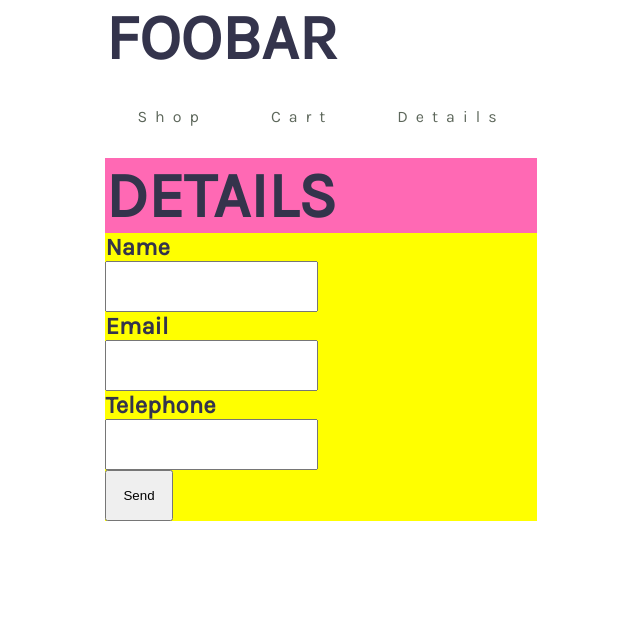
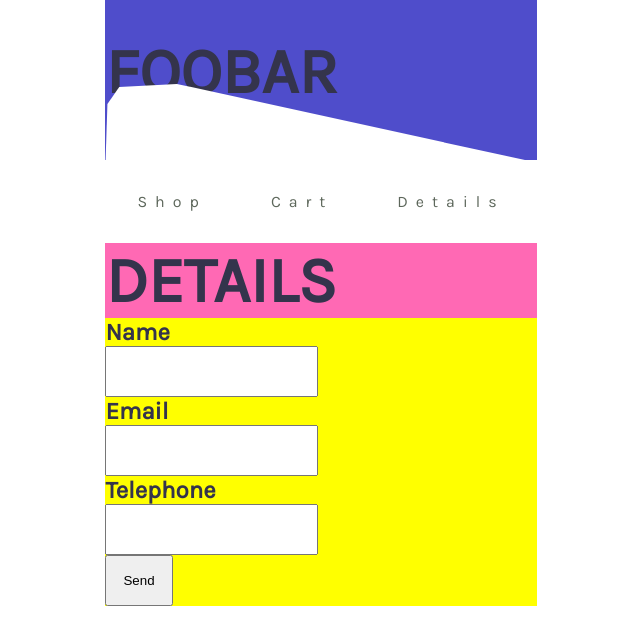
Before and after one commit to Indre101/more-beer-less-tears-form, a React (Create React App) app: page /details in a window 1280 px wide. Shown: the top 644 px of the page, without its empty margins (319-959 px from the left). Built offline with nearby package versions, Linux system fonts and the light colour scheme.

Commit message:
fix clip-path on header

```diff
--- a/src/components/Header.js
+++ b/src/components/Header.js
@@ -4,7 +4,10 @@ import "../App.scss";
 function Header() {
 	return (
 		<div className="site-header">
-			<h1>Foobar</h1>
+			<div class="title">
+				<h1>Foobar</h1>
+			</div>
+			<div className="cloud">Cloud</div>
 		</div>
 	);
 }
--- a/src/components/Product.js
+++ b/src/components/Product.js
@@ -12,8 +12,12 @@ function Product(props) {
 				<h1>Product</h1>
 			</div>
 			<div className="product-page-layout">
-        <div className="product-image">
-          <img src={require(`../assets/images/${label}`)} alt="beer"></img>
+				<div className="product-image-container">
+					<img
+						className="product-image"
+						src={require(`../assets/images/${label}`)}
+						alt="beer"
+					></img>
 				</div>
 				<section className="product-info">
 					<h1>{name}</h1>
--- a/src/components/Shop.js
+++ b/src/components/Shop.js
@@ -50,15 +50,20 @@ function Shop(props) {
 
 	const beersAvailableTobuyElement = beersAvailableTobuy.map((beer) => (
 		<div className="single-beer" key={beer.id}>
+			<div className="single-beer-image-container">
 				<img
+					className="single-beer-image"
 					src={require(`../assets/images/${beer.label ? beer.label : "elhefe.png"}`)}
 					alt="Beer"
 				/>
+			</div>
+			<div className="single-beer-info">
 				<h2>{beer ? beer.name : " "}</h2>
 				<Link to={{ pathname: `/shop/product`, state: { beer: beer } }}>
 					<button>More Info</button>
 				</Link>
 				<button>Add to cart</button>
+			</div>
 		</div>
 	));
 
--- a/src/sass/partials/components/_cards.scss
+++ b/src/sass/partials/components/_cards.scss
@@ -2,34 +2,45 @@
 // This file contains card styles
 // --------------------------------------------
 
+@import "sass/partials/abstracts/mixins";
+
 .single-beer {
 	display: grid;
 	grid-template-columns: repeat(7, 1fr);
-	grid-template-rows: repeat(auto-fit, minmax(200px, 1fr));
-	.single-beer-image {
+	grid-template-rows: repeat(auto-fit, minmax(150px, 1fr));
+	.single-beer-image-container {
 		background-color: royalblue;
+		padding: 1rem;
 		grid-column: 1 / -1;
 		grid-row: 1 / 4;
+	}
+	.single-beer-image {
+		@include dropShadow(var(--color-2-normal));
 	}
 	.single-beer-info {
 		background-color: white;
 		grid-column: 1 / 8;
-		grid-row: 3 / 8;
+		grid-row: 2 / 8;
 		padding: 1rem;
-		// shape-outside: polygon(100% 0px, 95.89% 87.76%, 32px 72.57%, 0% 0%);
 		// shape-margin: 2rem;
 		clip-path: polygon(
-			98.92% 0px,
-			101.36% 104.36%,
+			100.2% -1px,
+			100.59% 103.14%,
 			60.02% 103.72%,
 			-6px 104.62%,
 			-1.3% -2.82%,
-			89.24% -5.68%,
-			89.41% 16.7%
+			5.6% 3.35%,
+			13.38% 3.68%,
+			24.18% -0.1%,
+			35.41% 9.89%,
+			49.21% 6.27%,
+			62.91% 8.28%,
+			75.68% 1.63%,
+			88.13% 3.29%
 		);
-		// clip-path: ellipse(152px 148px at 17.23% 93.03%);
+		shape-outside: inset(50px 100px round 100px);
 		// clip-path: path(
-		// 	"M314.6,77.8c-4.5,6.5-13.7,5.2-18.1,10.8-.3,6.8-3.2,17-11,18.3-12.3,1.6-26.5,2.9-33.9-9.2-15.5-18.7-3.5,4.9-25.8,7.8-26.4,6.8-25.7-16.4-33.5,1.9-6.8,11.7-25.8,14.8-38.2,10.7-7.8.4-14.5-16.7-18.5-11.8-4,7.9-11.1,13.4-20.1,13.8-5.6-.3-11.9,2.9-16.5-1.1-7-2.1-9.6-15-16.2-14.2-13.5,20.1-49.1,22.6-53.9-4.4.9-3.2,1.9-6.7-1.8-8.4-11.4,1.4-24,4.8-21-12.2C8.2,67.4,18.8,61.6,28.9,56.2c-16.8-22.8,2.6-45.7,28.9-41,8.7-.5,12,21,18.4,14,5.5-14.6,22.6-22.5,36.5-14.6,7.9,1.3,7.3,23.5,14.7,12.9,8.1-17.2,35-25.2,49.3-11.7,6.2,4.5,4.9,21.8,10,20.8,11.4-17.5,16.1-22.5,38.8-20.2,9.4,1.2,4.4,15.2,10.8,17.3,9.1-8.3,18-18.2,29.6-24.3,16.3-8.1,30.9,2.1,22.7,20.1.6,2,4.6,2.4,5.5.3.5-.5.4-2,1.8-1,10.7-10.3,34-4.9,24.7,12.5-12.5,11-9.7,9.1,3.9,13.4C330.1,62.9,318.8,71.2,314.6,77.8Z"
+		// 	"M314,100a98.1,98.1,0,0,1-131.6,92.1,97.7,97.7,0,0,1-49.3,1.4A98,98,0,1,1,98,4a93.1,93.1,0,0,1,21.9,2.5,98.3,98.3,0,0,1,68.7-.6A99.1,99.1,0,0,1,216,2,98,98,0,0,1,314,100Z"
 		// );
 	}
 }
--- a/src/sass/partials/layout/_grid.scss
+++ b/src/sass/partials/layout/_grid.scss
@@ -3,7 +3,7 @@
 // --------------------------------------------
 
 .App {
-	max-width: 1200px;
+	// max-width: 1200px;
 }
 
 .main-wrapper {
@@ -18,7 +18,7 @@
 
 .beer-list {
 	display: grid;
-	grid-template-columns: repeat(auto-fit, minmax(350px, 1fr));
+	grid-template-columns: repeat(auto-fit, minmax(250px, 1fr));
 	gap: 2rem;
 	padding: 2rem;
 }
--- a/src/sass/partials/layout/_header.scss
+++ b/src/sass/partials/layout/_header.scss
@@ -1,3 +1,22 @@
 // --------------------------------------------
 // This file contains header styles
 // --------------------------------------------
+
+.site-header {
+	background: var(--color-2-normal);
+	height: 20vh;
+	display: grid;
+	grid-template-columns: repeat(7, 1fr);
+	grid-template-rows: repeat(auto-fit, minmax(150px, 1fr));
+	.cloud {
+		// height: 100px;
+		background-color: white;
+		grid-column: 1 / 8;
+		grid-row: 4 / 7;
+		clip-path: polygon(3.2% 53px, 16.57% 39.65%, 100% 102.06%, 0% 103.92%, 2px 55.51%);
+	}
+	.title {
+		grid-column: 1 / -1;
+		grid-row: 4 / 7;
+	}
+}
```
Lines whose indentation alone changed are shown as unchanged.
